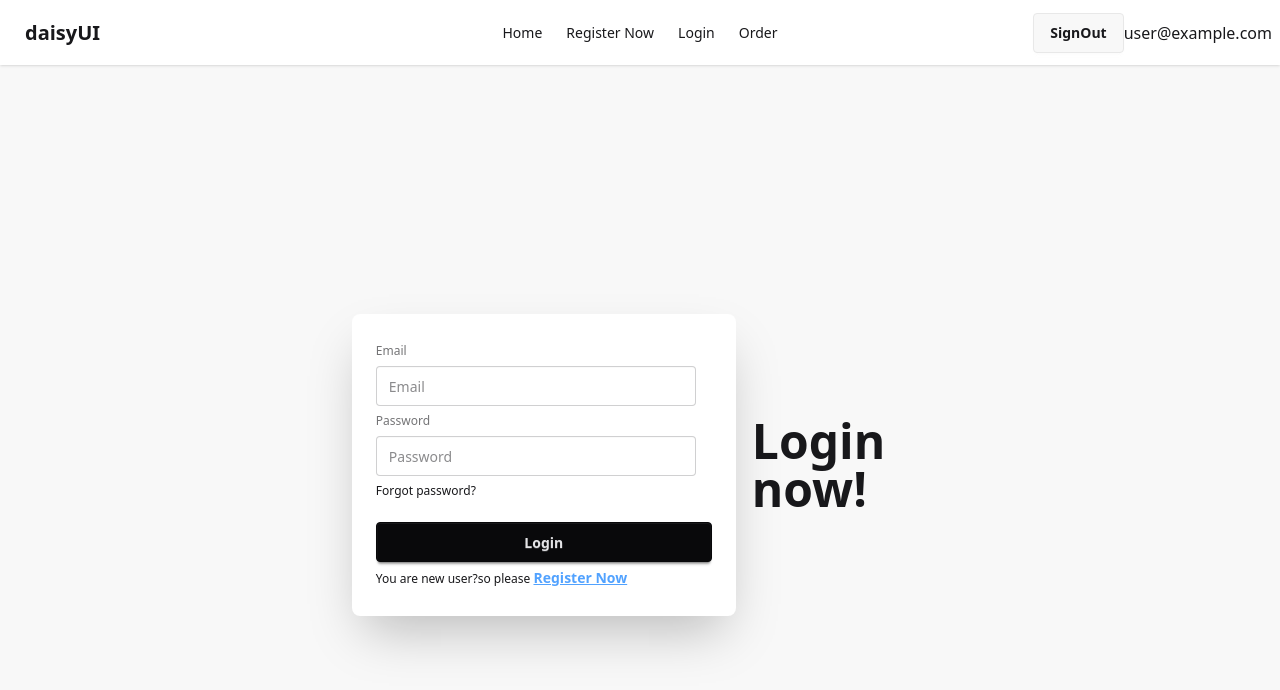
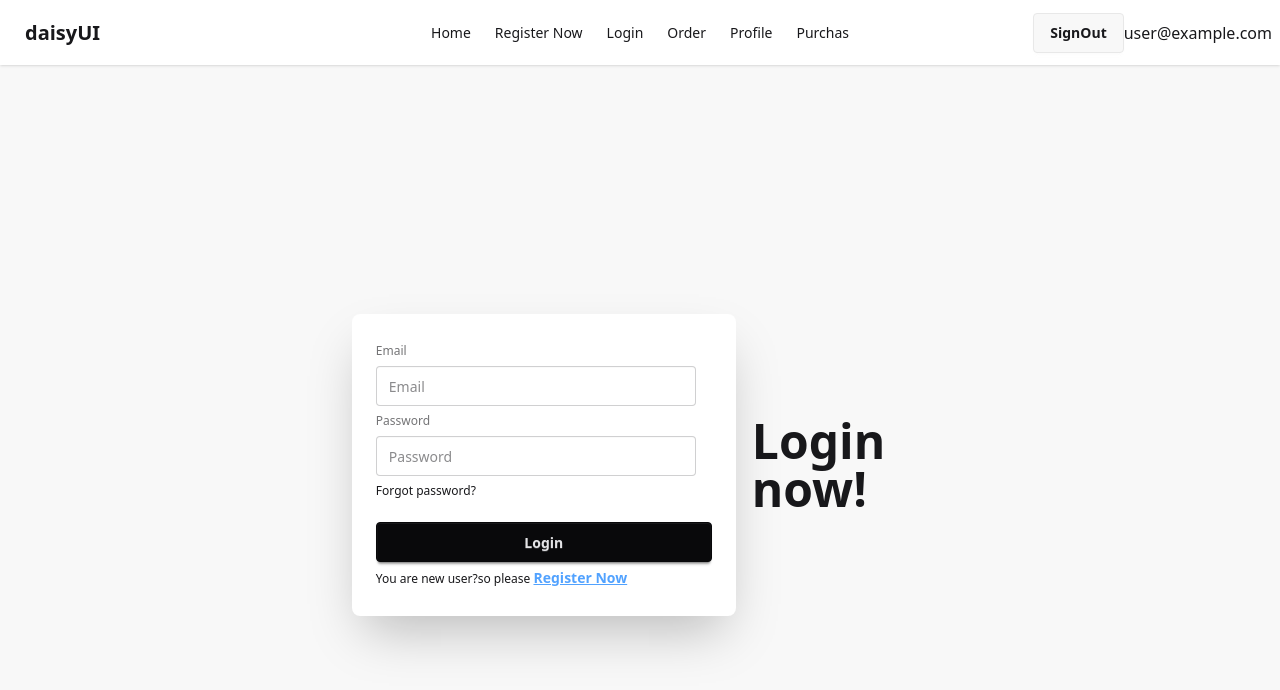
Before and after one commit to RHrakib1/context-firebase, a React (Vite) app: page /login in a window 1280 px wide. Shown: the top 690 px of the page. Built offline with nearby package versions, Linux system fonts and the light colour scheme; no server answers; sample sign-in values are in the browser's storage.

Commit message:
git added to navbar condition

```diff
--- a/src/Login.jsx
+++ b/src/Login.jsx
@@ -1,9 +1,10 @@
 import React, { useContext } from 'react'
-import { Link } from 'react-router-dom'
+import { Link, useNavigate } from 'react-router-dom'
 import { AuthContextCreate } from './Provider/AuthPro'
 
 export default function Login() {
     const { loginuser } = useContext(AuthContextCreate)
+    const navigate = useNavigate()
 
     const heandlesubmit = (e) => {
         e.preventDefault()
@@ -17,6 +18,8 @@ export default function Login() {
             .then(result => {
                 console.log(result.user)
                 alert('Congratulations you are success fully log in')
+                e.target.reset()
+                navigate('/')
             })
             .then(error => {
                 console.log(error)
--- a/src/Navbar.jsx
+++ b/src/Navbar.jsx
@@ -19,6 +19,12 @@ export default function Navbar() {
         <Link to='/register'><li><a>Register Now</a></li></Link>
         <Link to='/login'><li><a>Login</a></li></Link>
         <Link to='/order'><li><a>Order</a></li></Link>
+        {
+            user && <>
+                <Link to='/profile'><li><a>Profile</a></li></Link>
+                <Link to='/purchas'><li><a>Purchas</a></li></Link>
+            </>
+        }
     </>
     return (
         <div>
```
